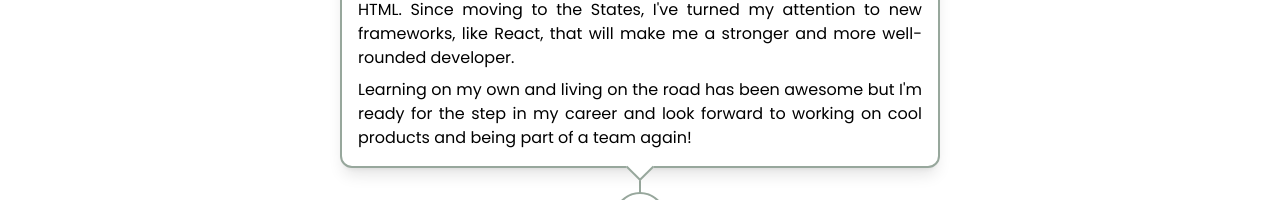
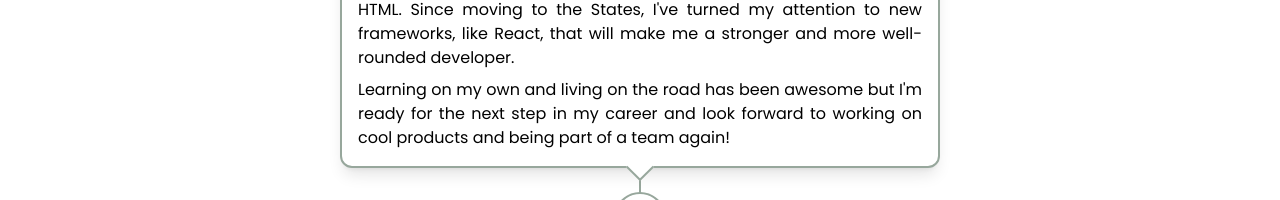
Before and after one commit to Michalgordon/mikeys-portfolio, a React (Vite) app: page /about in a window 1280 px wide. Shown: the part 392-592 px from the top of the page. Built offline with nearby package versions, Linux system fonts and the light colour scheme.

Commit message:
fixed typo

```diff
--- a/src/constants.js
+++ b/src/constants.js
@@ -73,5 +73,5 @@ export const SKILLS = [
     content: [
     `I'm a nomadic full stack developer with over 3 years of experience. I used to work for a successful startup in Tel Aviv but quit my job in 2022 to try out a different lifestyle in the States. My partner and I live in a van and we're slowly making our way around the country, trying to climb as many rocks as we can.`,
     `My experience in a small startup made me a fast and independent learner. I gained a lot of experience with Vue.js, JavaScript, CSS and HTML. Since moving to the States, I've turned my attention to new frameworks, like React, that will make me a stronger and more well-rounded developer.` ,
-    `Learning on my own and living on the road has been awesome but I'm ready for the step in my career and look forward to working on cool products and being part of a team again!`,
+    `Learning on my own and living on the road has been awesome but I'm ready for the next step in my career and look forward to working on cool products and being part of a team again!`,
   ]}
```
